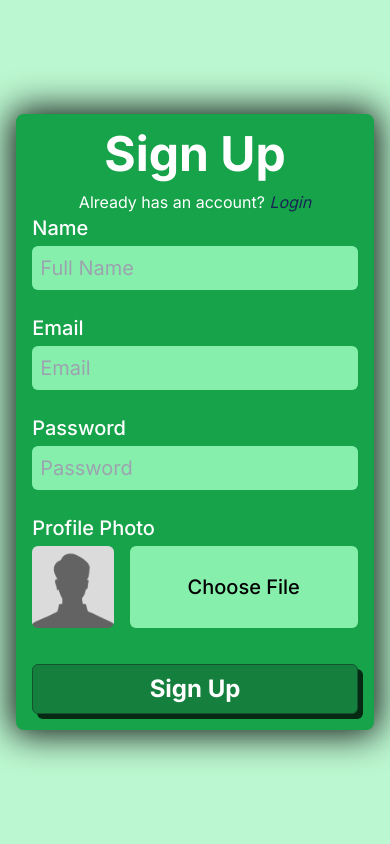
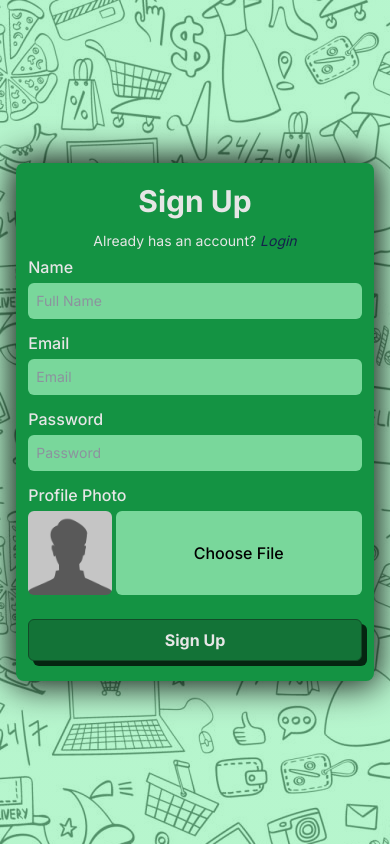
Before and after one commit to sanskarsharma100/Ecommerce-store, a React (Vite) app in the folder frontend/: page /signup in a window 390 px wide. Built offline with nearby package versions, Linux system fonts and the light colour scheme.

Commit message:
added wrapper and styling

```diff
--- a/frontend/src/components/Inputs/SubmitButton.tsx
+++ b/frontend/src/components/Inputs/SubmitButton.tsx
@@ -9,7 +9,7 @@ export const SubmitButton: FC<Props> = ({ fieldValue, isDisabled }) => {
   return (
     <>
       <input
-        className="button-1 relative w-full rounded-md border border-green-900 bg-green-700 p-2 text-2xl font-bold"
+        className="button-1 relative w-full rounded-md border border-green-900 bg-green-700 p-2 text-base font-bold xs:text-2xl"
         value={isDisabled ? "" : fieldValue}
         type="submit"
         role="button"
--- a/frontend/src/components/Inputs/TextInputField.tsx
+++ b/frontend/src/components/Inputs/TextInputField.tsx
@@ -25,11 +25,11 @@ export const TextInputField: FC<Props> = ({
 
   return (
     <>
-      <label htmlFor={id} className="text-xl font-medium xs:text-2xl">
+      <label htmlFor={id} className="text-base font-medium xs:text-2xl">
         {fieldLabel}
       </label>
       <input
-        className="rounded-md border-none bg-green-300 p-2 text-xl text-black focus:outline focus:outline-4 focus:outline-green-900 xs:text-2xl"
+        className="rounded-md border-none bg-green-300 p-2 text-sm text-black focus:outline focus:outline-4 focus:outline-green-900 xs:text-2xl"
         id={id}
         type={fieldType}
         value={fieldValue}
--- a/frontend/src/components/Pages/ForgotPassword.tsx
+++ b/frontend/src/components/Pages/ForgotPassword.tsx
@@ -4,6 +4,7 @@ import { isErrorWithData, isErrorWithMessage } from "../../services/helpers";
 import { TextInputField } from "../Inputs/TextInputField";
 import { SubmitButton } from "../Inputs/SubmitButton";
 import { SpinningAnim } from "../Loaders/SpinningAnim";
+import { AuthBgWrapper } from "../Wrappers/AuthBgWrapper";
 
 export const ForgotPassword: FC = () => {
   const [email, setEmail] = useState<string>("");
@@ -24,12 +25,11 @@ export const ForgotPassword: FC = () => {
   };
 
   return (
-    <div className="flex h-screen bg-green-200">
-      <section className="relative m-auto w-11/12 max-w-xl rounded-lg bg-green-600 p-4 font-inter text-white shadow-cardShadow xs:w-3/4 sm:w-2/4">
-        <h1 className="mb-5 text-center text-3xl font-bold xs:text-4xl md:text-5xl ">
+    <AuthBgWrapper>
+      <h1 className="mb-5 text-center text-3xl font-bold xs:text-4xl md:text-5xl">
         Forgot Password
       </h1>
-        <form onSubmit={handleSubmit} className="flex flex-col gap-4">
+      <form onSubmit={handleSubmit} className="flex flex-col gap-3 xs:gap-4">
         <div className="flex flex-col gap-1">
           <TextInputField
             fieldLabel={"Email"}
@@ -46,9 +46,7 @@ export const ForgotPassword: FC = () => {
           {isError &&
             isErrorWithData(error) &&
             isErrorWithMessage(error.data) && (
-                <p className="font-semibold text-red-700">
-                  {error?.data.message}
-                </p>
+              <p className="font-semibold text-error">{error?.data.message}</p>
             )}
           <SubmitButton fieldValue={"Submit"} isDisabled={isLoading} />
           {isLoading && (
@@ -59,11 +57,8 @@ export const ForgotPassword: FC = () => {
         </div>
       </form>
       {isSuccess && (
-          <p className="mt-3">
-            Password reset link has been sent to your email
-          </p>
+        <p className="mt-3">Password reset link has been sent to your email</p>
       )}
-      </section>
-    </div>
+    </AuthBgWrapper>
   );
 };
--- a/frontend/src/components/Pages/Login.tsx
+++ b/frontend/src/components/Pages/Login.tsx
@@ -5,6 +5,8 @@ import { isErrorWithData, isErrorWithMessage } from "./../../services/helpers";
 import { TextInputField } from "../Inputs/TextInputField";
 import { SubmitButton } from "../Inputs/SubmitButton";
 import { SpinningAnim } from "./../Loaders/SpinningAnim";
+import { AuthBgWrapper } from "./../Wrappers/AuthBgWrapper";
+
 interface StringObject {
   [key: string]: string;
 }
@@ -38,18 +40,15 @@ export const Login: FC = () => {
   }, [isSuccess, navigate]);
 
   return (
-    <div className="flex h-screen bg-shopBg">
-      <section className="relative m-auto w-11/12 max-w-xl rounded-lg bg-green-600 p-4 font-inter text-white shadow-cardShadow brightness-90 xs:w-3/4 sm:w-2/4">
-        <h1 className="mb-3 text-center text-5xl font-bold xs:text-6xl ">
-          Login
-        </h1>
-        <p className="text-center">
+    <AuthBgWrapper>
+      <h1 className="mb-3 text-center text-3xl font-bold xs:text-6xl">Login</h1>
+      <p className="mb-1 text-center text-sm xs:text-base">
         Don't have a account?{" "}
         <span className="italic text-blue-950 hover:underline">
           <Link to="/signup">Sign Up</Link>
         </span>
       </p>
-        <form onSubmit={handleSubmit} className="flex flex-col gap-6">
+      <form onSubmit={handleSubmit} className="flex flex-col gap-3 xs:gap-5">
         <div className="flex flex-col gap-1">
           <TextInputField
             fieldLabel={"Email"}
@@ -78,9 +77,7 @@ export const Login: FC = () => {
           {isError &&
             isErrorWithData(error) &&
             isErrorWithMessage(error.data) && (
-                <p className="font-semibold text-red-700">
-                  {error?.data.message}
-                </p>
+              <p className="font-semibold text-error">{error?.data.message}</p>
             )}
           <SubmitButton fieldValue={"Login"} isDisabled={isLoading} />
           {isLoading && (
@@ -90,10 +87,9 @@ export const Login: FC = () => {
           )}
         </div>
       </form>
-        <p className="mt-4 italic hover:cursor-pointer hover:underline">
+      <p className="mt-4 text-sm italic hover:cursor-pointer hover:underline xs:text-base">
         <Link to="/password/forgot">Forgot Password?</Link>
       </p>
-      </section>
-    </div>
+    </AuthBgWrapper>
   );
 };
--- a/frontend/src/components/Pages/ResetPassword.tsx
+++ b/frontend/src/components/Pages/ResetPassword.tsx
@@ -5,6 +5,7 @@ import { useNavigate, useParams } from "react-router-dom";
 import { TextInputField } from "../Inputs/TextInputField";
 import { SubmitButton } from "../Inputs/SubmitButton";
 import { SpinningAnim } from "../Loaders/SpinningAnim";
+import { AuthBgWrapper } from "../Wrappers/AuthBgWrapper";
 
 type passwords = {
   password: string;
@@ -46,12 +47,11 @@ export const ResetPassword: FC = () => {
   };
 
   return (
-    <div className="flex h-screen bg-green-200">
-      <section className="relative m-auto w-11/12 max-w-xl rounded-lg bg-green-600 p-4 font-inter text-white shadow-cardShadow xs:w-3/4 sm:w-2/4">
-        <h1 className="mb-5 text-center text-3xl font-bold xs:text-4xl md:text-5xl ">
+    <AuthBgWrapper>
+      <h1 className="mb-5 text-center text-3xl font-bold xs:text-4xl md:text-5xl">
         Reset Password
       </h1>
-        <form onSubmit={handleSubmit} className="flex flex-col gap-4">
+      <form onSubmit={handleSubmit} className="flex flex-col gap-3 xs:gap-4">
         <div className="flex flex-col gap-1">
           <TextInputField
             fieldLabel={"New Password"}
@@ -80,9 +80,7 @@ export const ResetPassword: FC = () => {
           {isError &&
             isErrorWithData(error) &&
             isErrorWithMessage(error.data) && (
-                <p className="font-semibold text-red-700">
-                  {error?.data.message}
-                </p>
+              <p className="font-semibold text-error">{error?.data.message}</p>
             )}
           <SubmitButton
             fieldValue={"Submit"}
@@ -100,7 +98,6 @@ export const ResetPassword: FC = () => {
           Password updated Successfully. Redirecting to login Page.
         </p>
       )}
-      </section>
-    </div>
+    </AuthBgWrapper>
   );
 };
--- a/frontend/src/components/Pages/SignUp.tsx
+++ b/frontend/src/components/Pages/SignUp.tsx
@@ -6,6 +6,7 @@ import NoAvatar from "../../assets/NoAvatar.jpg";
 import { TextInputField } from "../Inputs/TextInputField";
 import { SubmitButton } from "../Inputs/SubmitButton";
 import { SpinningAnim } from "../Loaders/SpinningAnim";
+import { AuthBgWrapper } from "../Wrappers/AuthBgWrapper";
 
 interface userData {
   name: string;
@@ -65,18 +66,17 @@ export const SignUp: FC = () => {
   }, [isSuccess, navigate]);
 
   return (
-    <div className="flex h-screen bg-green-200">
-      <section className="relative m-auto w-11/12 max-w-xl rounded-lg bg-green-600 p-4 font-inter text-white  shadow-cardShadow xs:w-3/4 sm:w-2/4">
-        <h1 className="mb-3 text-center text-5xl font-bold xs:text-6xl ">
+    <AuthBgWrapper>
+      <h1 className="mb-3 text-center text-3xl font-bold xs:text-6xl">
         Sign Up
       </h1>
-        <p className="text-center">
+      <p className="mb-1 text-center text-sm xs:text-base">
         Already has an account?{" "}
         <span className="italic text-blue-950 hover:underline">
           <Link to="/login">Login</Link>
         </span>
       </p>
-        <form onSubmit={handleSubmit} className="flex flex-col gap-6">
+      <form onSubmit={handleSubmit} className="flex flex-col gap-3 xs:gap-5">
         <div className="flex flex-col gap-1">
           <TextInputField
             fieldLabel={"Name"}
@@ -114,17 +114,17 @@ export const SignUp: FC = () => {
           />
         </div>
         <div className="flex flex-col gap-1">
-            <label htmlFor="avatar" className="text-xl font-medium xs:text-2xl">
+          <label htmlFor="avatar" className="text-base font-medium xs:text-2xl">
             Profile Photo
           </label>
-            <div className="flex gap-4">
+          <div className="flex gap-1 xs:gap-4">
             <img
               className="aspect-square max-h-full w-1/4 rounded-md"
               src={previewAvatar}
               alt="Picture Photo"
             />
             <input
-                className="block w-full rounded-md text-xl text-black file:h-full file:w-full file:border-none file:bg-green-300 file:font-medium hover:border-4 hover:border-green-900 hover:file:cursor-pointer focus:outline focus:outline-4 focus:outline-green-900 xs:text-2xl"
+              className="block w-full rounded-md text-base text-black file:h-full file:w-full file:border-none file:bg-green-300 file:font-medium hover:border-4 hover:border-green-900 hover:file:cursor-pointer focus:outline focus:outline-4 focus:outline-green-900 xs:text-2xl"
               id="avatar"
               type="file"
               name="avatar"
@@ -140,9 +140,7 @@ export const SignUp: FC = () => {
           {isError &&
             isErrorWithData(error) &&
             isErrorWithMessage(error.data) && (
-                <p className="font-semibold text-red-700">
-                  {error?.data.message}
-                </p>
+              <p className="font-semibold text-error">{error?.data.message}</p>
             )}
           <SubmitButton fieldValue={"Sign Up"} isDisabled={isLoading} />
           {isLoading && (
@@ -152,7 +150,6 @@ export const SignUp: FC = () => {
           )}
         </div>
       </form>
-      </section>
-    </div>
+    </AuthBgWrapper>
   );
 };
--- /dev/null
+++ b/frontend/src/components/Wrappers/AuthBgWrapper.tsx
@@ -0,0 +1,15 @@
+import { FC } from "react";
+
+interface Props {
+  children: React.ReactNode;
+}
+
+export const AuthBgWrapper: FC<Props> = ({ children }) => {
+  return (
+    <div className="flex h-screen bg-shopBg">
+      <section className="relative m-auto w-11/12 max-w-xl rounded-lg bg-green-600 px-3 py-5 font-inter text-white shadow-cardShadow brightness-90 xs:px-5 xs:py-7">
+        {children}
+      </section>
+    </div>
+  );
+};
--- a/frontend/tailwind.config.js
+++ b/frontend/tailwind.config.js
@@ -16,8 +16,10 @@ export default {
       backgroundImage: {
         blackGradient:
           "linear-gradient(-45deg, #000000, #080808, #101010, #151515, #1a1a1a);",
+        // shopBg:
+        //   "linear-gradient( rgba(134, 239, 172,0.6), rgba(134, 239, 172,0.6) ),url('./src/assets/shopping-bg.jpg')",
         shopBg:
-          "linear-gradient( rgba(134, 239, 172,0.6), rgba(134, 239, 172,0.6) ),url('./src/assets/shopping-bg.jpg')",
+          "linear-gradient( rgba(134, 239, 172,0.6), rgba(134, 239, 172,0.6) ),url('../public/shopping-bg.jpg')",
       },
       dropShadow: {
         "4xl": [
@@ -41,9 +43,7 @@ export default {
         semiDarker: "rgba(0, 0, 0, 0.8)",
         semiDark: "rgba(0, 0, 0, 0.4)",
         success: "#4CAF50",
-        best: "#2E7D32",
-        bad: "#FF9800",
-        worst: "#C62828",
+        error: "#C62828",
       },
     },
     fontFamily: {
```
Also changed, not shown: frontend/public/shopping-bg.jpg (renamed from frontend/src/assets/shopping-bg.jpg). Lines whose indentation alone changed are shown as unchanged.
